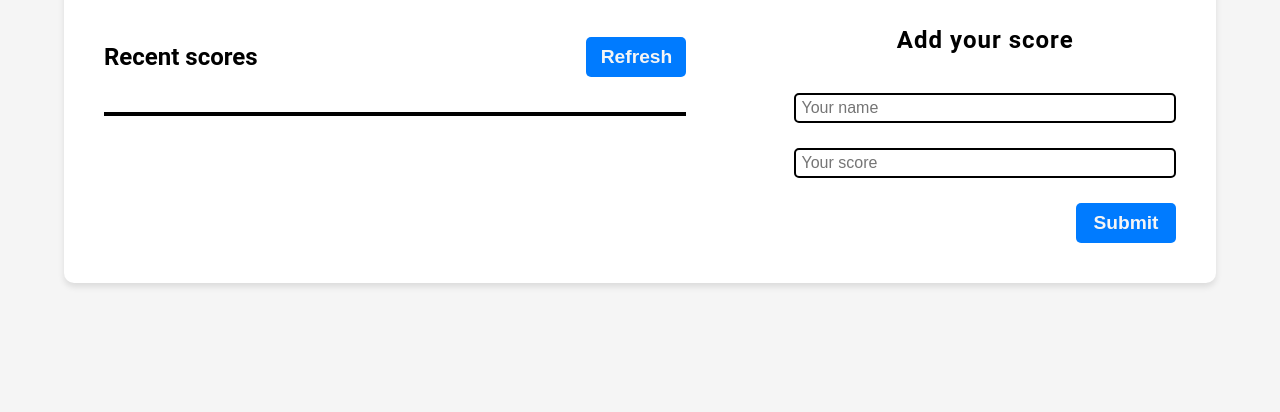
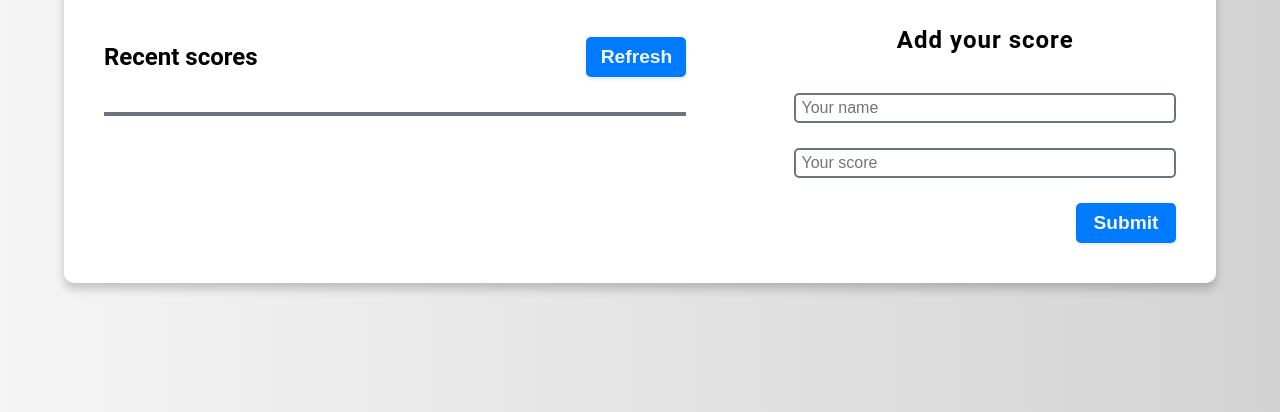
Before and after one commit to Alejandroq12/hallofchampions, a website built with webpack: page src/index.html in a window 1280 px wide. Shown: the part 388-800 px from the top of the page. Built offline with nearby package versions, Linux system fonts and the light colour scheme.

Commit message:
Add box shadow effect

```diff
--- a/src/styles.css
+++ b/src/styles.css
@@ -22,7 +22,7 @@
 
 body {
   font-family: 'Roboto', sans-serif;
-  background-color: var(--white-gray);
+  background: linear-gradient(to right, var(--white-gray), var(--light-gray));
   font-size: 16px;
   line-height: 1.5;
   display: flex;
@@ -77,7 +77,7 @@
 .leaderboard-scores__list {
   display: flex;
   flex-direction: column;
-  border: 2px solid black;
+  border: 2px solid var(--gray);
   width: 100%;
   max-height: 300px;
   overflow-y: scroll;
@@ -129,7 +129,7 @@
   width: 100%;
   height: 30px;
   margin: 0 0 25px 0;
-  border: 2px solid black;
+  border: 2px solid var(--gray);
   border-radius: 5px;
   padding: 5px;
   font-size: 1rem;
@@ -139,6 +139,7 @@
 .leaderboard-form input:focus {
   outline: none;
   border-color: var(--dark-blue);
+  box-shadow: 0 0 3px rgba(0, 0, 0, 0.3);
 }
 
 .submit-scores__btn {
@@ -159,10 +160,12 @@
   color: var(--white-gray);
   transition: background-color 0.2s ease, color 0.2s ease;
   font-weight: 600;
+  box-shadow: 0 2px 4px rgba(0, 0, 0, 0.1);
 }
 
 button:hover {
   background-color: var(--dark-blue);
+  box-shadow: 0 2px 4px rgba(0, 0, 0, 0.2);
 }
 
 @media screen and (min-width: 769px) {
@@ -175,6 +178,7 @@
     margin: 60px auto;
     padding: 40px;
     border-radius: 10px;
+    box-shadow: 0 6px 10px rgba(0, 0, 0, 0.2);
   }
 
   .leaderboard-scores {
@@ -203,4 +207,31 @@
   .submit-scores__btn {
     margin-left: auto;
   }
+
+  .leaderboard-scores__list {
+    box-shadow: inset 0 -6px 8px rgba(0, 0, 0, 0.4);
+  }
 }
+
+
+
+
+
+/* Animations */
+@keyframes fadeIn {
+  0% {
+    opacity: 0;
+  }
+  100% {
+    opacity: 1;
+  }
+}
+
+@keyframes slideIn {
+  0% {
+    transform: translateY(20px);
+  }
+  100% {
+    transform: translateY(0);
+  }
+}
```
